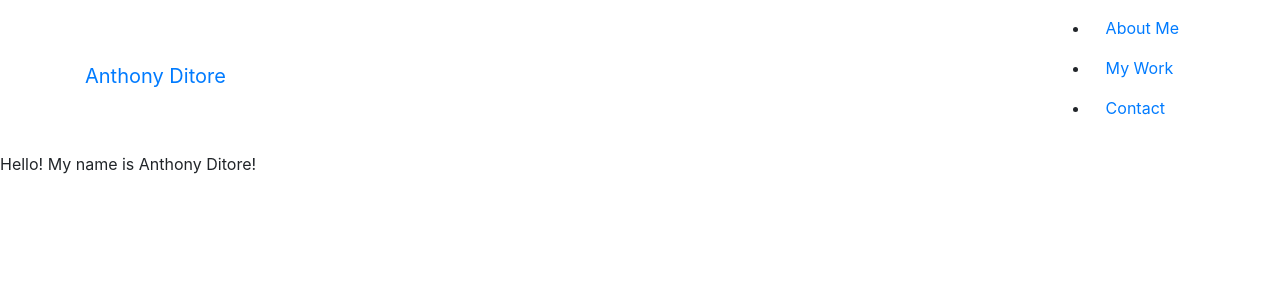
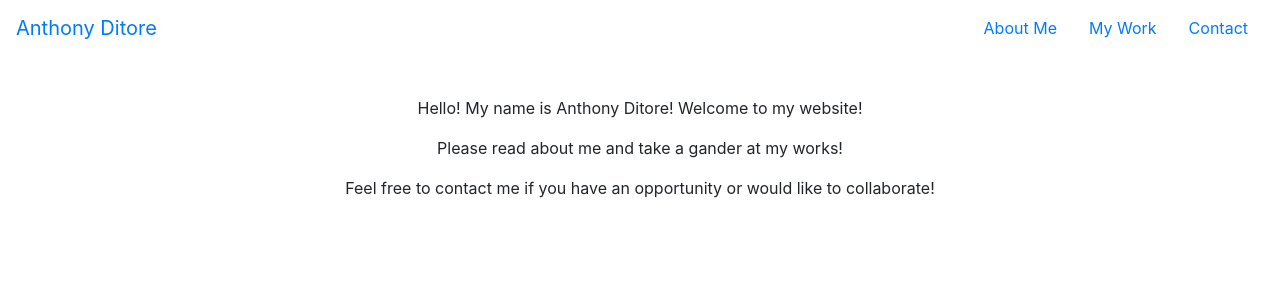
Before and after one commit to aditore/reactPortfolio, a React (Create React App) app: page / in a window 1280 px wide. Shown: the top 300 px of the page. Built offline with nearby package versions, Linux system fonts and the light colour scheme.

Commit message:
working on basic form

```diff
--- a/src/App.css
+++ b/src/App.css
@@ -1,38 +1,22 @@
-.App {
-  text-align: center;
-}
+/* navbar.js */
 
-.App-logo {
-  height: 40vmin;
-  pointer-events: none;
-}
+/* header.js */
 
-@media (prefers-reduced-motion: no-preference) {
-  .App-logo {
-    animation: App-logo-spin infinite 20s linear;
-  }
-}
-
-.App-header {
-  background-color: #282c34;
-  min-height: 100vh;
+/* home.js */
+.homePage {
+  margin-top: 20px;
   display: flex;
   flex-direction: column;
   align-items: center;
-  justify-content: center;
-  font-size: calc(10px + 2vmin);
-  color: white;
 }
 
-.App-link {
-  color: #61dafb;
-}
+/* aboutMe.js */
 
-@keyframes App-logo-spin {
-  from {
-    transform: rotate(0deg);
-  }
-  to {
-    transform: rotate(360deg);
-  }
-}
+/* myWork.js */
+
+/* contact.js */
+
+/* footer.js */
+
+
+/* ------- MEDIA ------- */
--- a/src/components/home.js
+++ b/src/components/home.js
@@ -2,9 +2,15 @@ import React from "react";
 
 function Home() {
     return(
-        <section className="homePage">
-            Hello! My name is Anthony Ditore!
+        <div className="homePage px-2">
+        <section className="homePage col-8">
+            <p>Hello! My name is Anthony Ditore! Welcome to my website!</p>
+
+            <p>Please read about me and take a gander at my works!</p>
+
+            <p>Feel free to contact me if you have an opportunity or would like to collaborate!</p>
         </section>
+        </div>
     )
 }
 
--- a/src/components/navbar.js
+++ b/src/components/navbar.js
@@ -4,24 +4,20 @@ import { NavLink } from 'react-router-dom';
 
 function NavbarTop(props) {
     return (
-        <div className='topNav'>
-            <nav className='navbar'>
-                <div className='container'>
+        <nav className='navbar navbar-expand-lg justify-content-between'>
             <NavLink className='navbar-brand' to='/'>Anthony Ditore</NavLink>
-                    <ul>
-                        <li className='nav-item'>
+                <ul className='navbar-nav'>
+                    <li className='nav-item px-2'>
                         <NavLink className='nav-link' to='/aboutMe'>About Me</NavLink>
                     </li>
-                        <li className='nav-item'>
+                    <li className='nav-item px-2'>
                         <NavLink className='nav-link' to='/myWork'>My Work</NavLink>
                     </li>
-                        <li className='nav-item'>
+                    <li className='nav-item px-2'>
                         <NavLink className='nav-link' to='/contact'>Contact</NavLink>
                     </li>
                 </ul>
-                </div>
         </nav>
-        </div>
     );
 }
 
```
Lines whose indentation alone changed are shown as unchanged.
